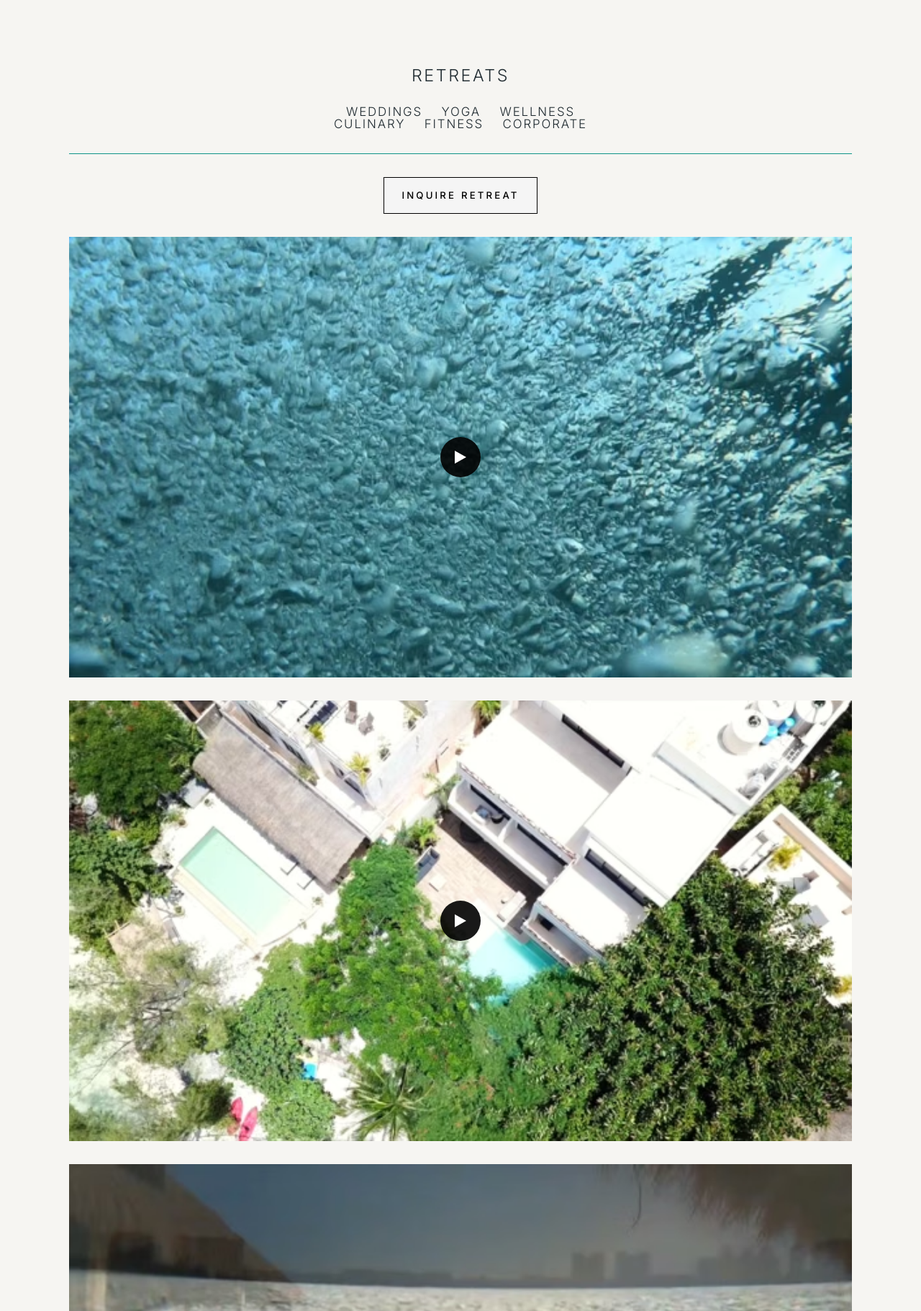
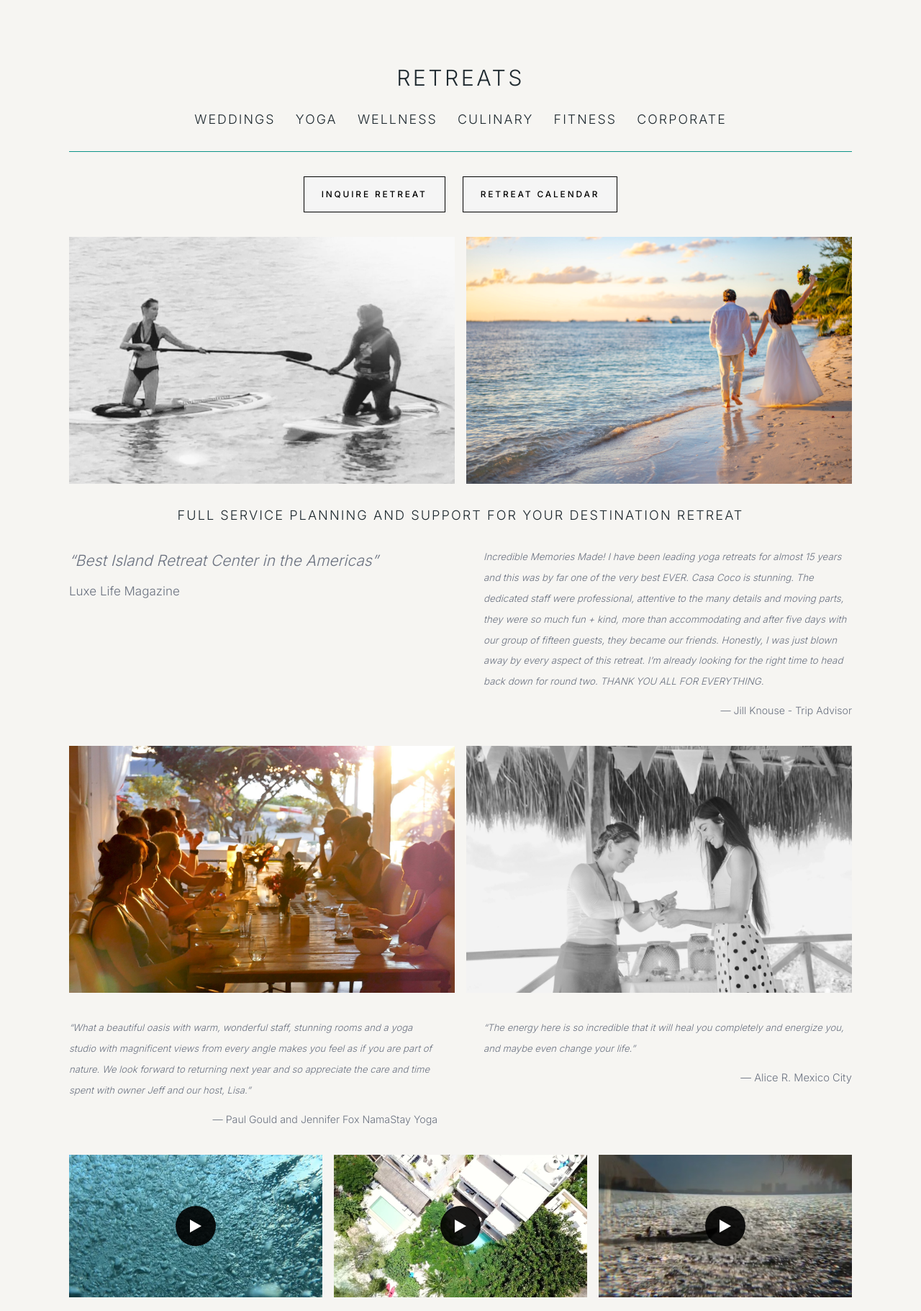
Before and after one commit to Tiggreee/Triple_Island, a Next.js app: page / in a window 1280 px wide. Shown: the part 3017-4838 px from the top of the page at 72% size. Built offline with nearby package versions, Linux system fonts and the light colour scheme.

Commit message:
Home: add desktop breakpoint for Retreats

```diff
--- a/src/app/page.tsx
+++ b/src/app/page.tsx
@@ -256,35 +256,56 @@ export default async function Home() {
         </div>
       </div>
 
-      {/* Retreats — Figma node 6038:2509 */}
-      <div className="flex flex-col items-center gap-8 text-center">
-        <div>
-          <h2 className="text-[23.3px] font-light uppercase leading-[22.74px] tracking-[2.584px] text-foreground">
+      {/* Retreats — Figma 6038:2509 (mobile) / 6020:8561 (desktop) */}
+      <div className="flex flex-col items-center gap-8 text-center lg:gap-[34px]">
+        <div className="order-10">
+          <h2 className="text-[23.3px] font-light uppercase leading-[22.74px] tracking-[2.584px] text-foreground lg:text-[30.4px] lg:leading-[29.84px] lg:tracking-[3.391px]">
             Retreats
           </h2>
-          <p className="mt-[31px] text-[16.9px] font-light uppercase leading-[16.87px] tracking-[1.863px] text-foreground">
+          <p className="mt-[31px] text-[16.9px] font-light uppercase leading-[16.87px] tracking-[1.863px] text-foreground lg:mt-[34px] lg:text-[17.8px] lg:leading-[18.65px] lg:tracking-[2.06px]">
+            <span className="lg:hidden">
               Weddings &nbsp;&nbsp; Yoga &nbsp;&nbsp; Wellness
               <br />
               Culinary &nbsp;&nbsp; Fitness &nbsp;&nbsp; Corporate
+            </span>
+            <span className="hidden lg:inline">
+              Weddings &nbsp;&nbsp; Yoga &nbsp;&nbsp; Wellness &nbsp;&nbsp; Culinary &nbsp;&nbsp; Fitness &nbsp;&nbsp; Corporate
+            </span>
           </p>
         </div>
 
-        <hr className="w-full border-t border-primary" />
+        <hr className="order-20 w-full border-t border-primary" />
 
+        {/* Buttons: stacked/split on mobile, one row on desktop */}
         <Link
           href="/retiros"
-          className="flex items-center justify-center border border-black bg-[#f5f5f5] px-6 py-4 text-center text-[13.2px] font-medium uppercase leading-tight tracking-[3.179px] text-black transition-colors hover:bg-white"
+          className="order-30 flex items-center justify-center border border-black bg-[#f5f5f5] px-6 py-4 text-center text-[13.2px] font-medium uppercase leading-tight tracking-[3.179px] text-black transition-colors hover:bg-white lg:hidden"
         >
           Inquire Retreat
         </Link>
+        <div className="order-30 hidden flex-wrap items-stretch justify-center gap-6 lg:flex">
+          <Link
+            href="/retiros"
+            className="flex items-center justify-center border border-black bg-[#f5f5f5] px-6 py-[18px] text-center text-[11.9px] font-medium uppercase leading-none tracking-[2.86px] text-black transition-colors hover:bg-white"
+          >
+            Inquire Retreat
+          </Link>
+          <Link
+            href="/retiros"
+            className="flex items-center justify-center border border-black bg-[#f5f5f5] px-6 py-[18px] text-center text-[11.9px] font-medium uppercase leading-none tracking-[2.86px] text-black transition-colors hover:bg-white"
+          >
+            Retreat Calendar
+          </Link>
+        </div>
 
+        {/* Videos: after the intro on mobile, at the very end on desktop */}
         {[
-          { src: "/media/figma/retreat-video-1.jpg", alt: "Yoga retreat session preview" },
-          { src: "/media/figma/retreat-video-2.jpg", alt: "Ocean paddleboard retreat preview" },
-          { src: "/media/figma/retreat-video-3.jpg", alt: "Culinary retreat gathering preview" },
+          { src: "/media/figma/retreat-video-1.jpg", alt: "Yoga retreat session preview", order: "order-[40]" },
+          { src: "/media/figma/retreat-video-2.jpg", alt: "Ocean paddleboard retreat preview", order: "order-[41]" },
+          { src: "/media/figma/retreat-video-3.jpg", alt: "Culinary retreat gathering preview", order: "order-[42]" },
         ].map((video) => (
-          <div key={video.src} className="relative aspect-[343/193] w-full overflow-hidden">
-            <Image src={video.src} alt={video.alt} fill sizes="(min-width: 1180px) 1180px, 100vw" className="object-cover" />
+          <div key={video.src} className={`relative ${video.order} aspect-[343/193] w-full overflow-hidden lg:hidden`}>
+            <Image src={video.src} alt={video.alt} fill sizes="100vw" className="object-cover" />
             <span className="absolute inset-0 flex items-center justify-center">
               <span className="flex size-14 items-center justify-center rounded-full bg-black/90">
                 <svg width="16" height="18" viewBox="0 0 16 18" fill="white" aria-hidden="true">
@@ -294,52 +315,53 @@ export default async function Home() {
             </span>
           </div>
         ))}
+        <div className="order-[90] hidden w-full grid-cols-3 gap-4 lg:grid">
+          {[
+            { src: "/media/figma/retreat-video-1.jpg", alt: "Yoga retreat session preview" },
+            { src: "/media/figma/retreat-video-2.jpg", alt: "Ocean paddleboard retreat preview" },
+            { src: "/media/figma/retreat-video-3.jpg", alt: "Culinary retreat gathering preview" },
+          ].map((video) => (
+            <div key={video.src} className="relative aspect-[443/249] w-full overflow-hidden">
+              <Image src={video.src} alt={video.alt} fill sizes="33vw" className="object-cover" />
+              <span className="absolute inset-0 flex items-center justify-center">
+                <span className="flex size-14 items-center justify-center rounded-full bg-black/90">
+                  <svg width="16" height="18" viewBox="0 0 16 18" fill="white" aria-hidden="true">
+                    <path d="M0 0L16 9L0 18V0Z" />
+                  </svg>
+                </span>
+              </span>
+            </div>
+          ))}
+        </div>
 
-        <h3 className="text-[16.9px] font-light uppercase leading-[16.87px] tracking-[1.863px] text-foreground">
+        <h3 className="order-[50] text-[16.9px] font-light uppercase leading-[16.87px] tracking-[1.863px] text-foreground lg:text-[18.1px] lg:leading-[18.65px] lg:tracking-[2.06px]">
+          <span className="lg:hidden">
             Full Service Planning and
             <br />
             Support for Your Destination
             <br />
             Retreat
+          </span>
+          <span className="hidden lg:inline">Full Service Planning and Support for Your Destination Retreat</span>
         </h3>
 
-        <p className="max-w-md text-[17.5px] italic font-light leading-[33.56px] text-muted">
-          &ldquo;Best Island Retreat Center in the Americas&rdquo;
-          <br />
-          <span className="text-[15.9px] not-italic">Luxe Life Magazine</span>
-        </p>
-
-        <figure className="max-w-md space-y-3">
-          <blockquote className="text-[12.5px] italic font-light leading-[27.2px] text-muted">
-            Incredible Memories Made! I have been leading yoga retreats for almost 15 years and this was by far one
-            of the very best EVER. Casa Coco is stunning. The dedicated staff were professional, attentive to the
-            many details and moving parts, they were so much fun + kind, more than accommodating and after five days
-            with our group of fifteen guests, they became our friends. Honestly, I was just blown away by every
-            aspect of this retreat. I&rsquo;m already looking for the right time to head back down for round two.
-            THANK YOU ALL FOR EVERYTHING.
-          </blockquote>
-          <figcaption className="text-right text-[13.3px] font-light leading-[27.2px] text-muted">
-            — Jill Knouse - Trip Advisor
-          </figcaption>
-        </figure>
-
-        <div className="relative aspect-[343/199] w-full overflow-hidden">
+        {/* Images: couple-beach solo + [lola, img9359] pair on mobile; [couple-beach, lola] + [dining, img9359] pairs on desktop */}
+        <div className="order-[80] relative aspect-[343/199] w-full overflow-hidden lg:hidden">
           <Image
             src="/media/figma/retreat-couple-beach.jpg"
             alt="Couple walking the beach at sunset during a Coco B retreat"
             fill
-            sizes="(min-width: 1180px) 1180px, 100vw"
+            sizes="100vw"
             className="object-cover"
           />
         </div>
-
-        <div className="grid w-full grid-cols-2 gap-3">
+        <div className="order-[90] grid w-full grid-cols-2 gap-3 lg:hidden">
           <div className="relative aspect-[166/234] overflow-hidden">
             <Image
               src="/media/figma/retreat-lola-yoga.jpg"
               alt="Yoga session at Villa Lola"
               fill
-              sizes="(min-width: 1180px) 590px, 50vw"
+              sizes="50vw"
               className="object-cover"
             />
           </div>
@@ -348,48 +370,114 @@ export default async function Home() {
               src="/media/figma/retreat-img9359.jpg"
               alt="Retreat group gathering by the water"
               fill
-              sizes="(min-width: 1180px) 590px, 50vw"
+              sizes="50vw"
               className="object-cover"
             />
           </div>
         </div>
-
-        <div className="relative aspect-[343/199] w-full overflow-hidden">
+        <div className="order-[40] hidden w-full grid-cols-2 gap-4 lg:grid">
+          <div className="relative aspect-[670/429] overflow-hidden">
+            <Image
+              src="/media/figma/retreat-couple-beach.jpg"
+              alt="Couple walking the beach at sunset during a Coco B retreat"
+              fill
+              sizes="50vw"
+              className="object-cover"
+            />
+          </div>
+          <div className="relative aspect-[670/429] overflow-hidden">
+            <Image
+              src="/media/figma/retreat-lola-yoga.jpg"
+              alt="Yoga session at Villa Lola"
+              fill
+              sizes="50vw"
+              className="object-cover"
+            />
+          </div>
+        </div>
+        <div className="order-[70] hidden w-full grid-cols-2 gap-4 lg:grid">
+          <div className="relative aspect-[670/429] overflow-hidden">
             <Image
               src="/media/figma/retreat-dining.jpg"
               alt="Outdoor dining set up for a Coco B yoga teacher training"
               fill
-            sizes="(min-width: 1180px) 1180px, 100vw"
+              sizes="50vw"
+              className="object-cover"
+            />
+          </div>
+          <div className="relative aspect-[670/429] overflow-hidden">
+            <Image
+              src="/media/figma/retreat-img9359.jpg"
+              alt="Retreat group gathering by the water"
+              fill
+              sizes="50vw"
+              className="object-cover"
+            />
+          </div>
+        </div>
+        <div className="order-[100] relative aspect-[343/199] w-full overflow-hidden lg:hidden">
+          <Image
+            src="/media/figma/retreat-dining.jpg"
+            alt="Outdoor dining set up for a Coco B yoga teacher training"
+            fill
+            sizes="100vw"
             className="object-cover"
           />
         </div>
 
-        <figure className="max-w-md space-y-3">
-          <blockquote className="text-[12.6px] italic font-light leading-[27.2px] text-muted">
+        {/* Press quote + Jill testimonial: stacked on mobile, side by side on desktop */}
+        <div className="contents lg:grid lg:order-[60] lg:grid-cols-2 lg:items-start lg:gap-16 lg:text-left">
+          <p className="order-[60] max-w-md text-[17.5px] italic font-light leading-[33.56px] text-muted lg:mx-0 lg:max-w-none lg:text-[21.1px] lg:leading-[40.65px]">
+            &ldquo;Best Island Retreat Center in the Americas&rdquo;
+            <br />
+            <span className="text-[15.9px] not-italic lg:text-[17px]">Luxe Life Magazine</span>
+          </p>
+
+          <figure className="order-[70] max-w-md space-y-3 lg:max-w-none">
+            <blockquote className="text-[12.5px] italic font-light leading-[27.2px] text-muted lg:text-[13.3px] lg:leading-[28.9px]">
+              Incredible Memories Made! I have been leading yoga retreats for almost 15 years and this was by far one
+              of the very best EVER. Casa Coco is stunning. The dedicated staff were professional, attentive to the
+              many details and moving parts, they were so much fun + kind, more than accommodating and after five
+              days with our group of fifteen guests, they became our friends. Honestly, I was just blown away by
+              every aspect of this retreat. I&rsquo;m already looking for the right time to head back down for round
+              two. THANK YOU ALL FOR EVERYTHING.
+            </blockquote>
+            <figcaption className="text-right text-[13.3px] font-light leading-[27.2px] text-muted lg:text-[14.1px] lg:leading-[28.9px]">
+              — Jill Knouse - Trip Advisor
+            </figcaption>
+          </figure>
+        </div>
+
+        {/* Paul Gould + Alice R testimonials: stacked on mobile, side by side on desktop */}
+        <div className="contents lg:grid lg:order-[80] lg:grid-cols-2 lg:items-start lg:gap-16 lg:text-left">
+          <figure className="order-[110] max-w-md space-y-3 lg:max-w-none">
+            <blockquote className="text-[12.6px] italic font-light leading-[27.2px] text-muted lg:text-[13.1px] lg:leading-[28.9px]">
               &ldquo;What a beautiful oasis with warm, wonderful staff, stunning rooms and a yoga studio with
               magnificent views from every angle makes you feel as if you are part of nature. We look forward to
-            returning next year and so appreciate the care and time spent with owner Jeff and our host, Lisa.&rdquo;
+              returning next year and so appreciate the care and time spent with owner Jeff and our host,
+              Lisa.&rdquo;
             </blockquote>
-          <figcaption className="text-right text-[13.4px] font-light leading-[27.2px] text-muted">
+            <figcaption className="text-right text-[13.4px] font-light leading-[27.2px] text-muted lg:text-[14.2px] lg:leading-[28.9px]">
               — Paul Gould and Jennifer Fox NamaStay Yoga
             </figcaption>
           </figure>
 
-        <figure className="max-w-md space-y-3">
-          <blockquote className="text-[12.4px] italic font-light leading-[27.2px] text-muted">
-            &ldquo;The energy here is so incredible that it will heal you completely and energize you, and maybe even
-            change your life.&rdquo;
+          <figure className="order-[120] max-w-md space-y-3 lg:max-w-none">
+            <blockquote className="text-[12.4px] italic font-light leading-[27.2px] text-muted lg:text-[13.1px] lg:leading-[28.9px]">
+              &ldquo;The energy here is so incredible that it will heal you completely and energize you, and maybe
+              even change your life.&rdquo;
             </blockquote>
-          <figcaption className="text-right text-[14px] font-light leading-[27.2px] text-muted">
+            <figcaption className="text-right text-[14px] font-light leading-[27.2px] text-muted lg:text-[14.7px] lg:leading-[28.9px]">
               — Alice R. Mexico City
             </figcaption>
           </figure>
+        </div>
 
-        <hr className="w-full border-t border-primary" />
+        <hr className="order-[130] w-full border-t border-primary lg:hidden" />
 
         <Link
           href="/retiros"
-          className="flex items-center justify-center border border-black bg-[#f5f5f5] px-6 py-4 text-center text-[13.2px] font-medium uppercase leading-tight tracking-[3.179px] text-black transition-colors hover:bg-white"
+          className="order-[140] flex items-center justify-center border border-black bg-[#f5f5f5] px-6 py-4 text-center text-[13.2px] font-medium uppercase leading-tight tracking-[3.179px] text-black transition-colors hover:bg-white lg:hidden"
         >
           Retreat Calendar
         </Link>
```
Lines whose indentation alone changed are shown as unchanged.
